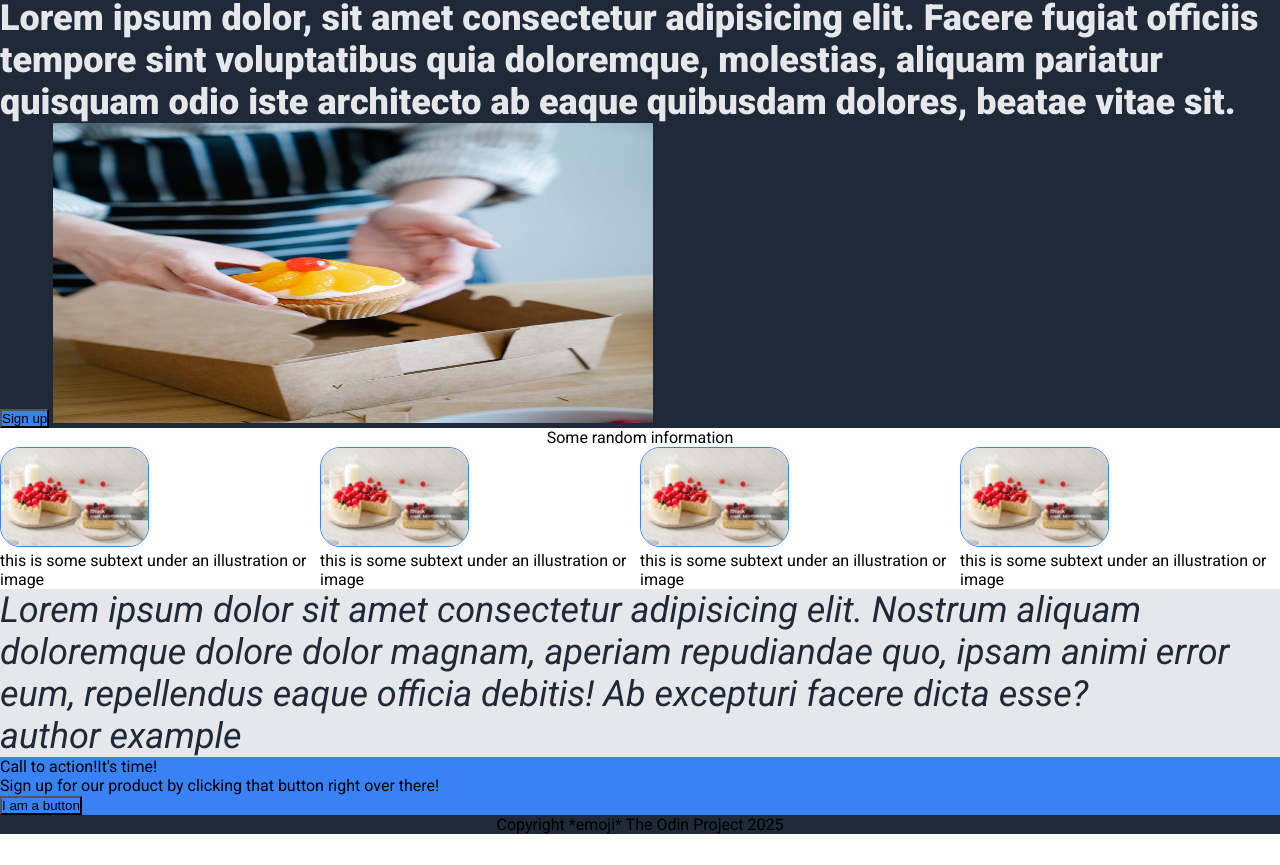
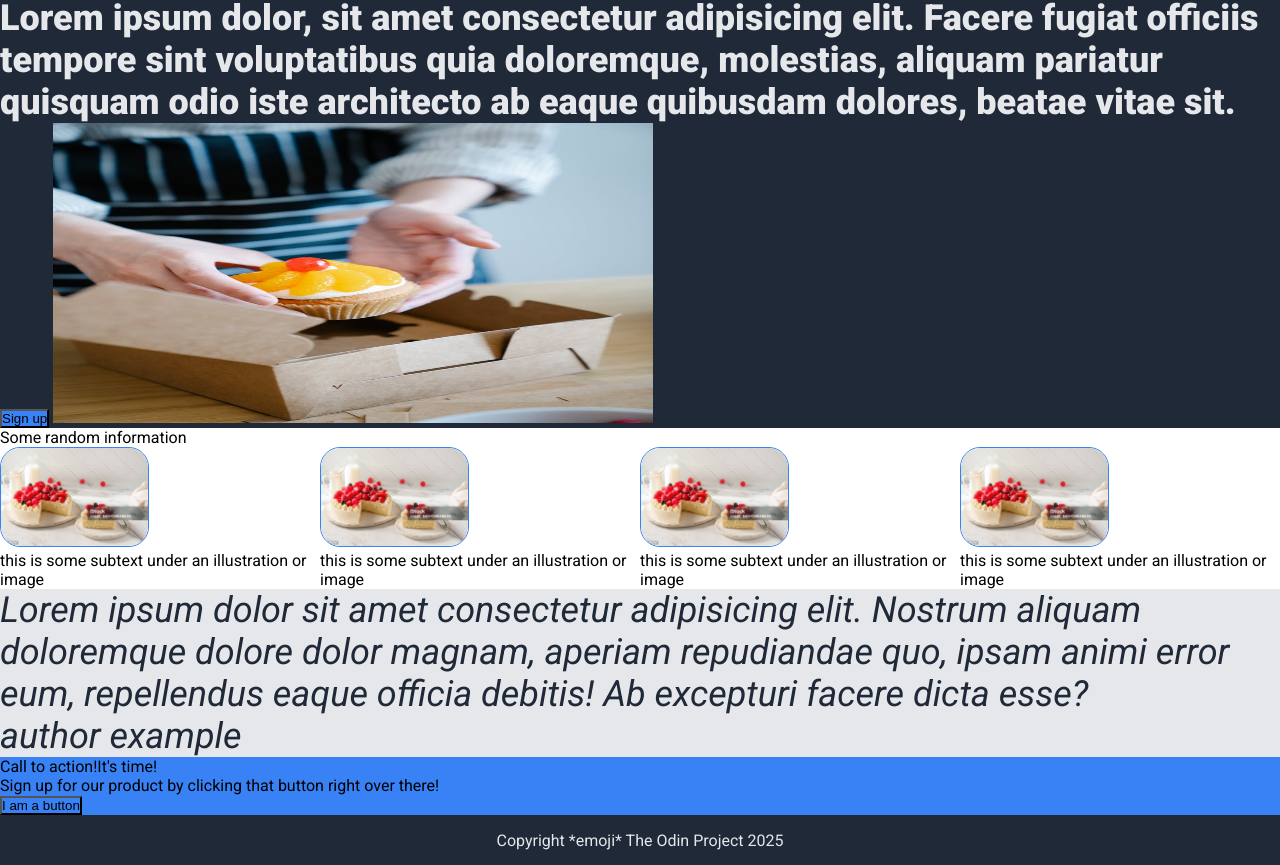
Before and after one commit to williamare200/Landing-Page, a plain HTML site: page index.html in a window 1280 px wide. Shown: the part 110-975 px from the top of the page. Before the commit the page ends 944 px from the top, so only its background shows below. Drawn offline with Linux system fonts and the light colour scheme.

Commit message:
Feat: stick footer to bottom of page
check it again and see how actually work or
find another way

```diff
--- a/index.html
+++ b/index.html
@@ -48,6 +48,7 @@
         <p>Lorem ipsum dolor sit amet consectetur adipisicing elit. Nostrum aliquam doloremque dolore dolor magnam, aperiam repudiandae quo, ipsam animi error eum, repellendus eaque officia debitis! Ab excepturi facere dicta esse?</p>
         <p class="autor-quote">author example</p>
     </div>
+    <div class="bottom-part">
         <div class="pre-footer">
             <p>Call to action!It's time!</p>
             <p>Sign up for our product by clicking that button right over there!</p>
@@ -56,5 +57,6 @@
         <footer>
             <p>Copyright *emoji* The Odin Project 2025</p>
         </footer>
+    </div>
 </body>
 </html>
--- a/styles.css
+++ b/styles.css
@@ -14,7 +14,7 @@
 body {
     font-family: Roboto , sans-serif;
     display: flex;
-    flex-direction: column;
+    flex-wrap: wrap;
 }
 
 a {
@@ -57,6 +57,7 @@ button , .pre-footer {
     display: flex;
     justify-content: space-between;
     align-items: center;
+    flex-grow: 1;
     height: 50px;
 
 
@@ -130,14 +131,20 @@ ul {
     font-style: italic;
     color: #1F2937;
     /* above don't change*/
-
 }
 
-/* Footer */
+/* Bottom Part */
+
+.bottom-part {
+    display: flex;
+    flex-direction: column;
+    flex-grow: 1;
+}
 
 footer {
     display: flex;
     justify-content: center;
     align-items: center;
-    flex-grow: 1;
+    color: #E5E7Eb;
+    height: 50px;
 }
```
Lines whose indentation alone changed are shown as unchanged.
